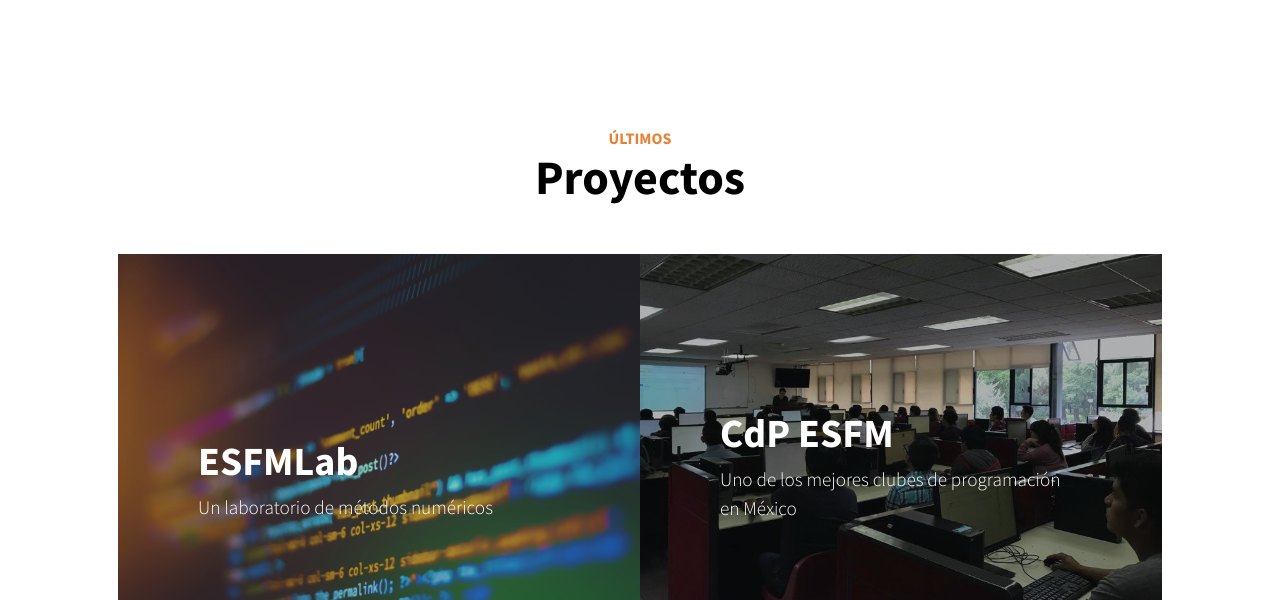
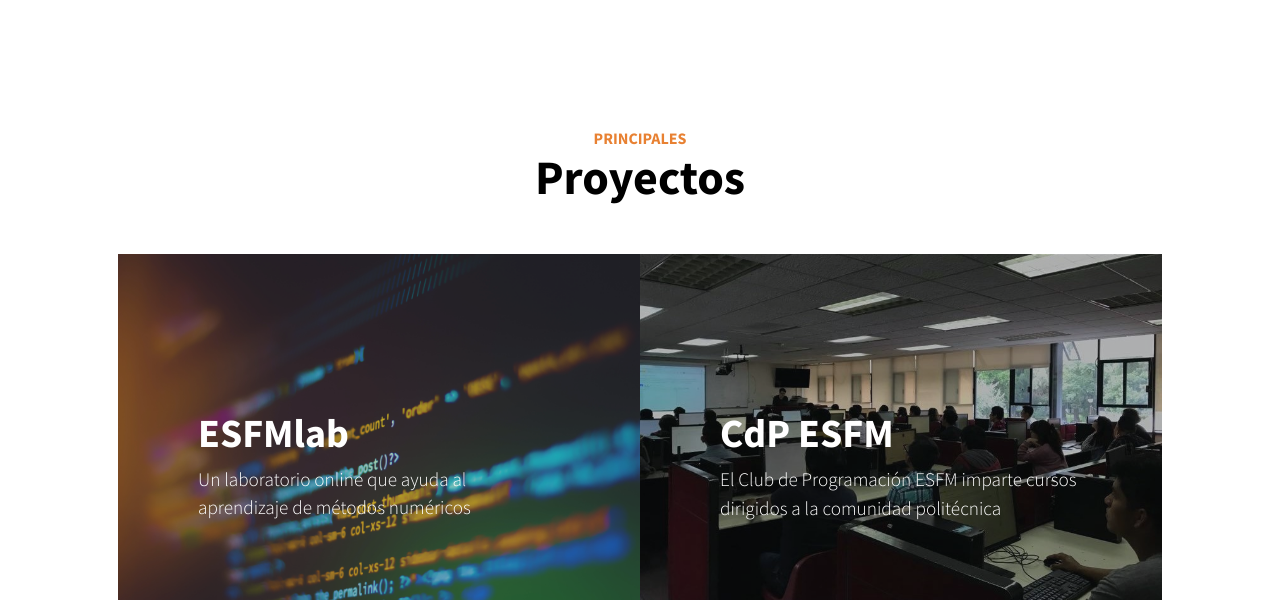
Before and after one commit to ESFM-X/pagina, a Flask app: page / in a window 1280 px wide. Shown: the part 2725-3325 px from the top of the page. Run offline with Flask 2, Linux system fonts and the light colour scheme; some libraries are stand-ins or nearby versions.

Commit message:
Text edddit

```diff
--- a/templates/index.html
+++ b/templates/index.html
@@ -102,23 +102,23 @@
                 <h2 class="mx-auto mb-5">
                     ¡Sé parte de la división!
                 </h2>
-                <a class="btn btn-primary btn-xl" href="#!">Ir a las convocatorias</a>
+                <a class="btn btn-primary btn-xl" href="#!">Envía un correo a talent@esfm-x.com</a>
             </div>
         </section>
         <!-- Portfolio-->
         <section class="content-section" id="portfolio">
             <div class="container px-4 px-lg-5">
                 <div class="content-section-heading text-center" style = "max-width:100%; padding-top:10px">
-                    <h3 class="text-secondary mb-0">ÚLTIMOS</h3>
+                    <h3 class="text-secondary mb-0">Principales</h3>
                     <h2 class="mb-5" style = "color: black;">Proyectos</h2>
                 </div>
-                <div class="row gx-0">
+                <div class="row gx-0 justify-content-center">
                     <div class="col-lg-6">
                         <a class="portfolio-item" href="https://lab.esfm-x.com" target="_blank">
                             <div class="caption">
                                 <div class="caption-content">
-                                    <div class="h1">ESFMLab</div>
-                                    <p class="mb-0">Un laboratorio de métodos numéricos</p>
+                                    <div class="h1">ESFMlab</div>
+                                    <p class="mb-0">Un laboratorio online que ayuda al aprendizaje de métodos numéricos</p>
                                 </div>
                             </div>
                             <img class="img-fluid" src="{{ url_for('static', filename= 'assets/img/portfolio-5.jpg') }}" alt="..." />
@@ -129,7 +129,7 @@
                             <div class="caption">
                                 <div class="caption-content">
                                     <div class="h1">CdP ESFM</div>
-                                    <p class="mb-0">Uno de los mejores clubes de programación en México</p>
+                                    <p class="mb-0">El Club de Programación ESFM imparte cursos dirigidos a la comunidad politécnica</p>
                                 </div>
                             </div>
                             <img class="img-fluid" src="{{ url_for('static', filename= 'assets/img/portfolio-6.jpg') }} " alt="..." />
@@ -146,12 +146,12 @@
                             <img class="img-fluid" src="{{ url_for('static', filename= 'assets/img/portfolio-7.jpg') }}" alt="..." />
                         </a>
                     </div> -->
-                    <div class="col-lg-6">
+                    <div class="col-lg-6 align-self-center">
                         <a class="portfolio-item" href="https://hackathon.esfm-x.com" target="_blank">
                             <div class="caption">
                                 <div class="caption-content">
                                     <div class="h1">Hackathon ESFM-X 2021</div>
-                                    <p class="mb-0">El Hackathon con mayor alcance del IPN</p>
+                                    <p class="mb-0">Un evento para poner a prueba tus habilidades</p>
                                 </div>
                             </div>
                             <img class="img-fluid" src="{{ url_for('static', filename= 'assets/img/portfolio-8.jpg') }}" alt="..." />
@@ -192,10 +192,10 @@
                         <a class="social-link rounded-circle text-white mr-3" href="https://www.facebook.com/ESFM.X" target = "_blank"><i class="icon-social-facebook"></i></a>
                     </li>
                     <li class="list-inline-item">
-                        <a class="social-link rounded-circle text-white mr-3" href="https://www.linkedin.com/school/72339480/"><i class="icon-social-linkedin"></i></a>
+                        <a class="social-link rounded-circle text-white mr-3" href="https://www.linkedin.com/school/72339480/"  target = "_blank" ><i class="icon-social-linkedin"></i></a>
                     </li>
                     <li class="list-inline-item">
-                        <a class="social-link rounded-circle text-white" href="https://github.com/JoulesCH"><i class="icon-social-github"></i></a>
+                        <a class="social-link rounded-circle text-white" href="https://github.com/ESFM-X"  target = "_blank" ><i class="icon-social-github"></i></a>
                     </li>
                 </ul>
                 <p class="text-muted small mb-0"> ESFM-X 2021</p>
```
